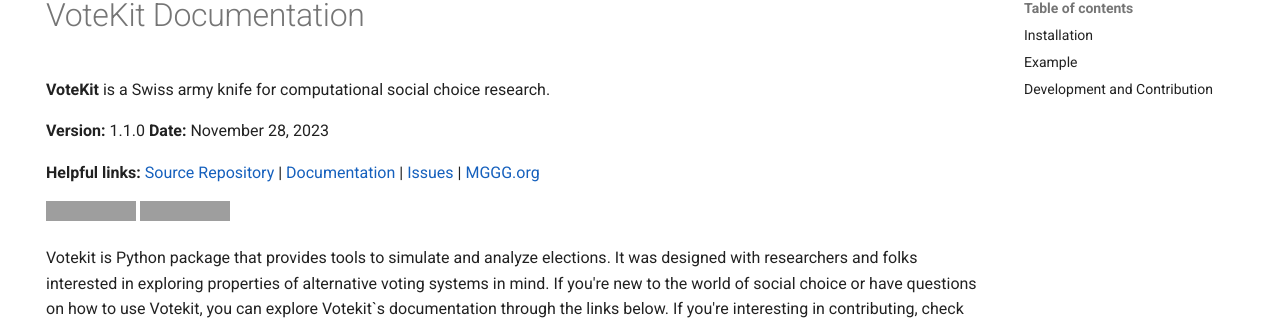
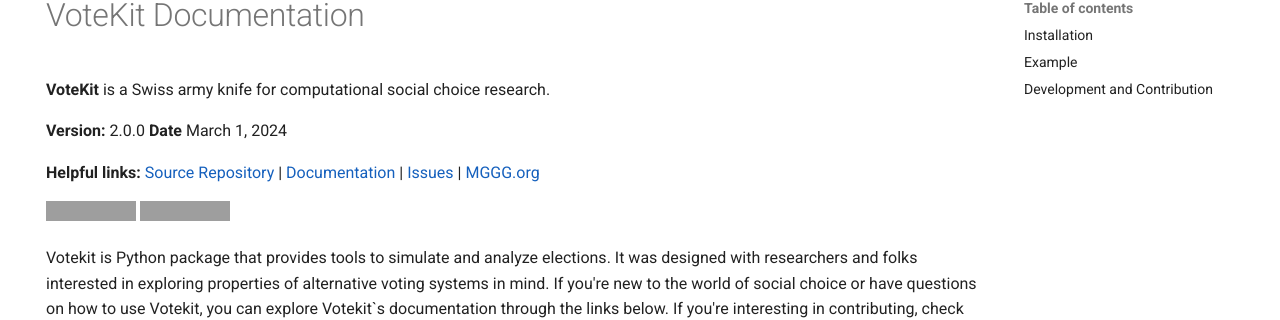
Before and after one commit to mggg/VoteKit, an MkDocs documentation site: the page built from docs/index.md, in a window 1280 px wide and 900 px high, cut to the strip 151-471 px from the top of the window. Built offline with MkDocs 1.6.1 and Material for MkDocs 9.7.7, drawn with Linux system fonts in a browser that asks for light colours; comment, search, counter and statistics services are not loaded; grey boxes are pictures that could not be loaded.

Commit message:
Update version number

```diff
--- a/docs/index.md
+++ b/docs/index.md
@@ -9,7 +9,7 @@
 
 **VoteKit** is a Swiss army knife for computational social choice research.
 
-**Version:** 1.1.0 **Date:** November 28, 2023
+**Version:** 2.0.0 **Date** March 1, 2024
 
 **Helpful links:** [Source Repository](https://github.com/mggg/VoteKit) | [Documentation](https://mggg.github.io/VoteKit/) | [Issues](https://github.com/mggg/VoteKit/issues) | [MGGG.org](https://mggg.org/)
 
--- a/pyproject.toml
+++ b/pyproject.toml
@@ -1,6 +1,6 @@
 [tool.poetry]
 name = "votekit"
-version = "1.1.1"
+version = "2.0.0"
 description = "A Swiss Army Knife for computational social choice research"
 authors = ["MGGG <engineering@mggg.org>"]
 readme = "README.md"
```
Also changed, not shown: CHANGELOG.md (+4 -1 lines).
